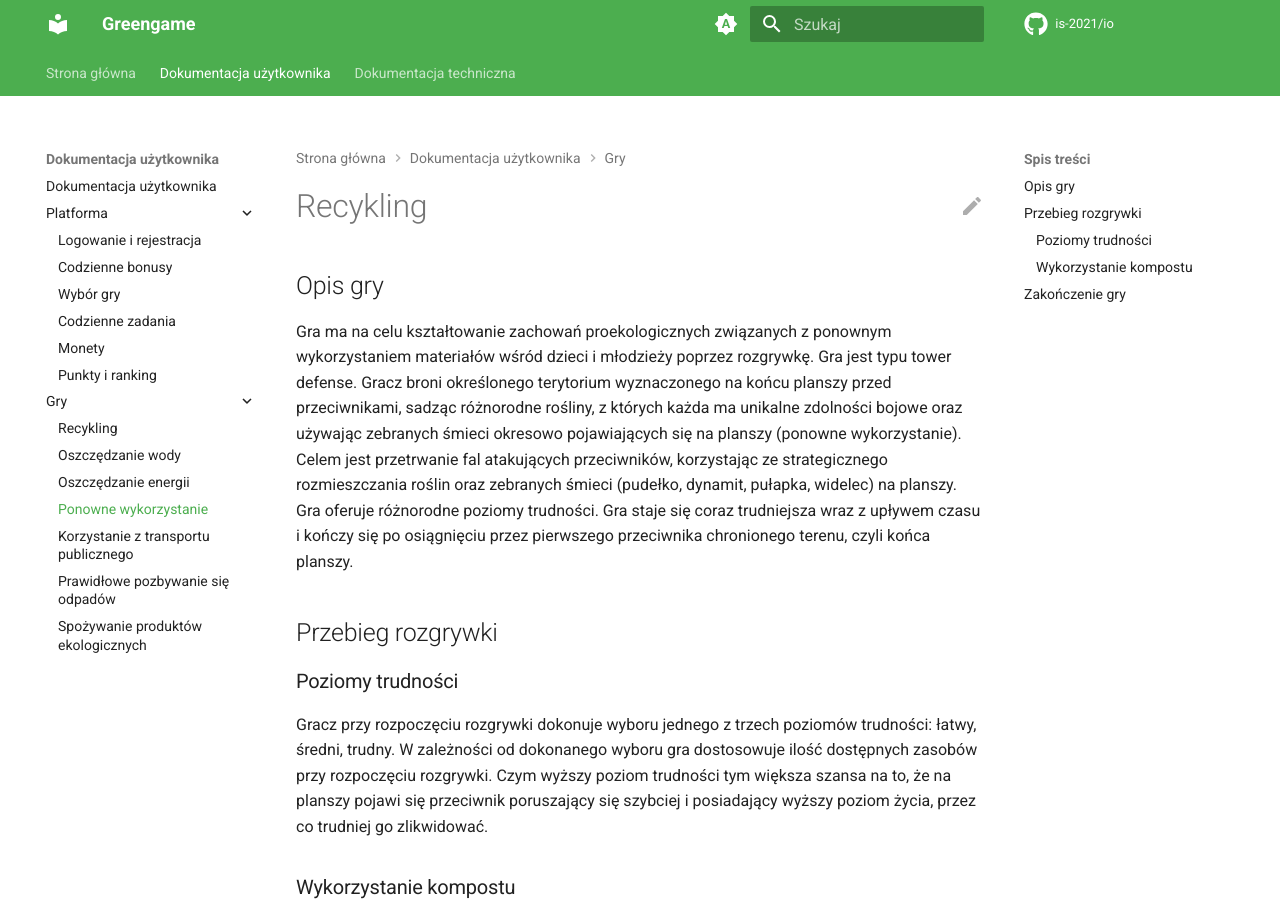
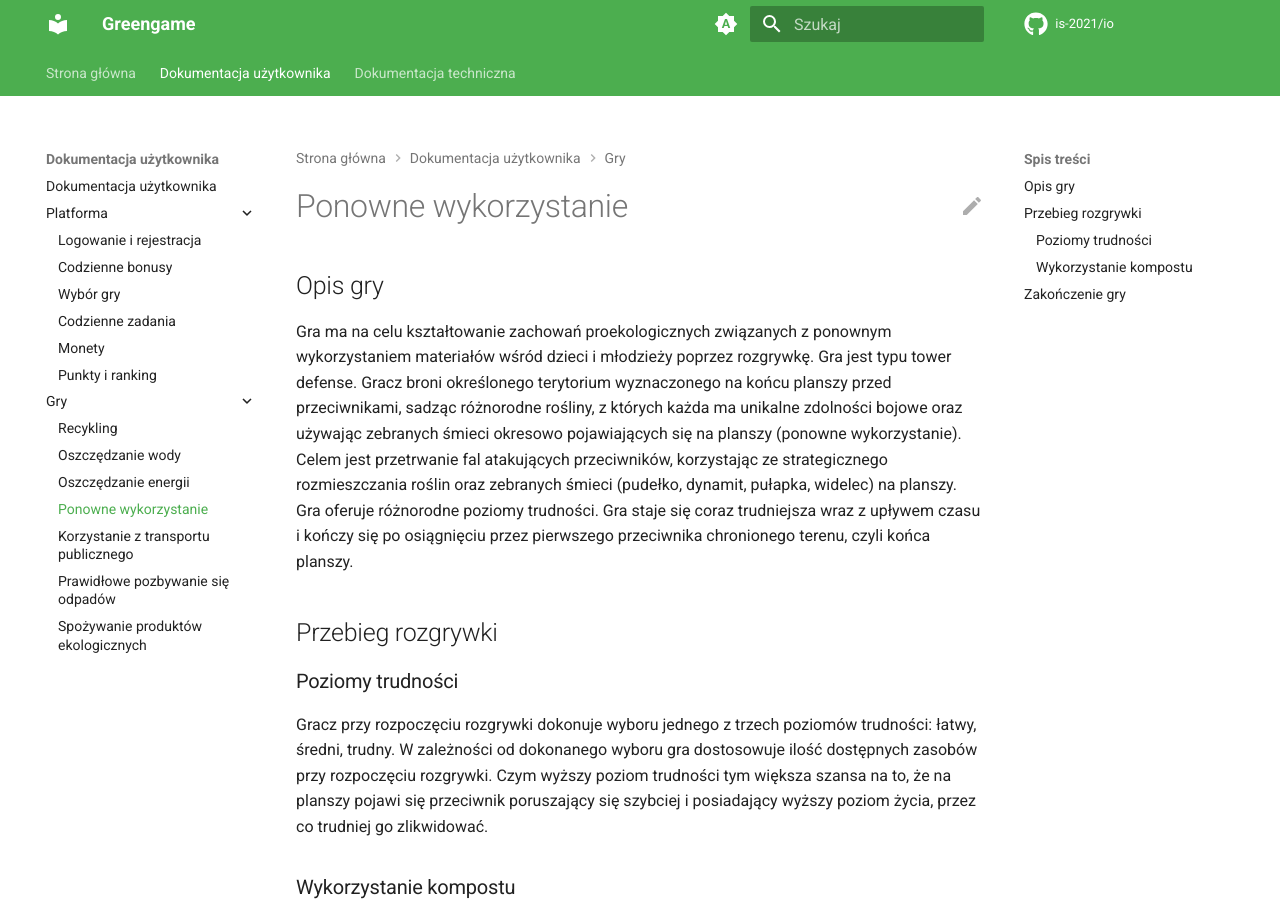
Before and after one commit to IS-2021/io, an MkDocs documentation site: the page built from docs/podreczniki/gry/ponowne-wykorzystanie.md, in a window 1280 px wide and 900 px high. Built offline with MkDocs 1.6.1 and Material for MkDocs 9.7.7, drawn with Linux system fonts in a browser that asks for light colours; comment, search, counter and statistics services are not loaded.

Commit message:
docs: Remove comments

```diff
--- a/docs/podreczniki/gry/ponowne-wykorzystanie.md
+++ b/docs/podreczniki/gry/ponowne-wykorzystanie.md
@@ -1,6 +1,4 @@
-<!-- Szablon instrukcji użytkownika jest czysto poglądowy -->
-<!-- Pamiętajcie by usunać komentarze -->
-# Recykling
+# Ponowne wykorzystanie
 
 ## Opis gry
 Gra ma na celu kształtowanie zachowań proekologicznych związanych z ponownym wykorzystaniem materiałów wśród dzieci i młodzieży poprzez rozgrywkę.
@@ -14,7 +12,6 @@
 
 
 ## Przebieg rozgrywki
-<!-- Jeżeli dotyczy -->
 ### Poziomy trudności
 Gracz przy rozpoczęciu rozgrywki dokonuje wyboru jednego z trzech poziomów trudności: łatwy, średni, trudny.
 W zależności od dokonanego wyboru gra dostosowuje ilość dostępnych zasobów przy rozpoczęciu rozgrywki.
```
Also changed, not shown: docs/techniczna/gry/ponowne-wykorzystanie.md (+0 -11 lines).
